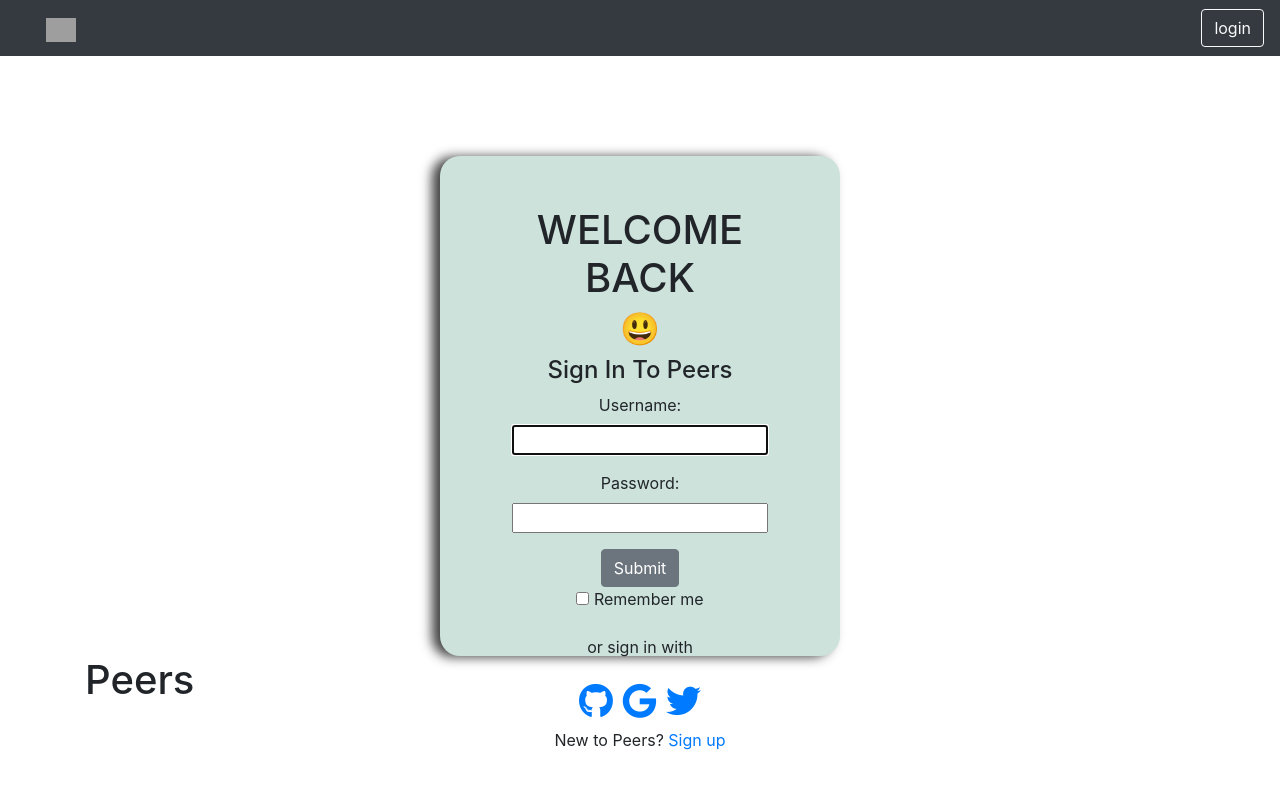
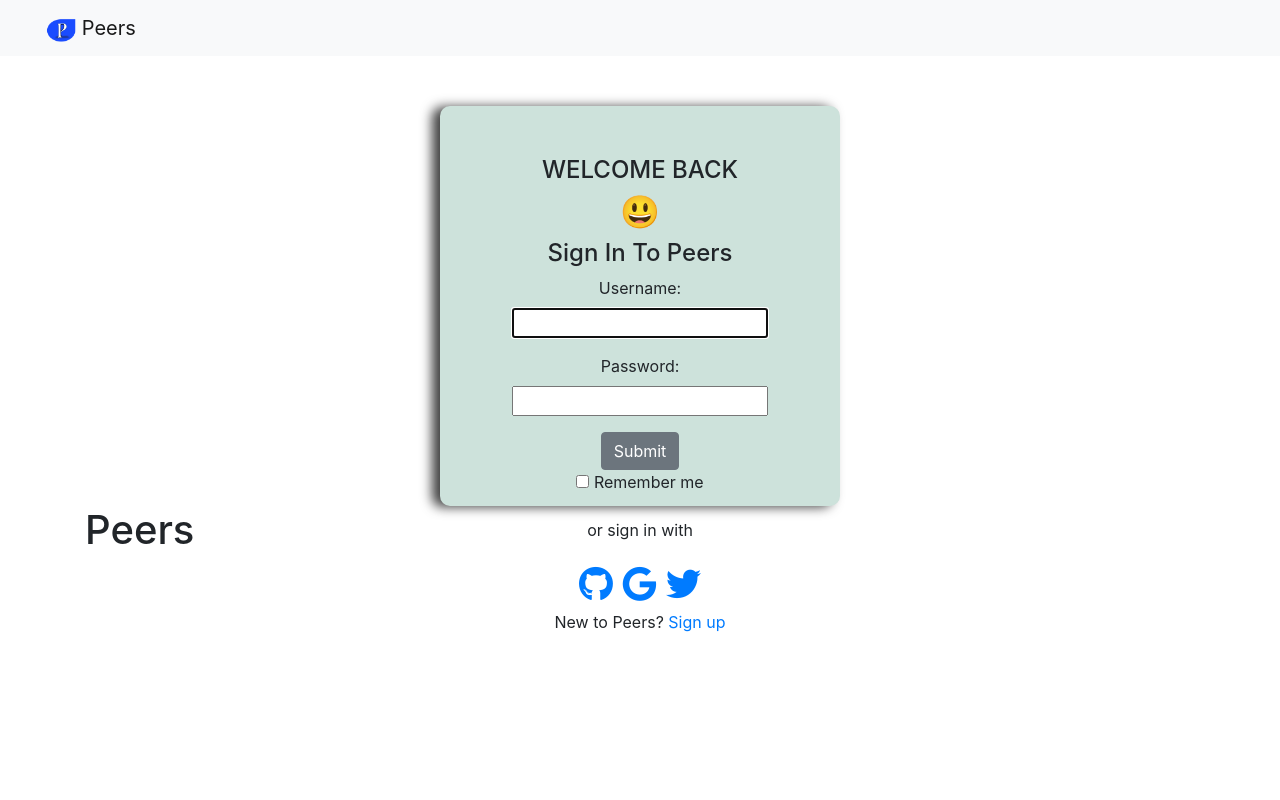
Before and after one commit to Ayobami6/peers_collab, a Django app: page /home/login in a window 1280 px wide. Run offline with Django 4.2, Linux system fonts and the light colour scheme; some libraries are stand-ins or nearby versions; grey boxes are pictures that could not be loaded.

Commit message:
Update Readme and added some changes

```diff
--- a/home/templates/home/login.html
+++ b/home/templates/home/login.html
@@ -1,6 +1,6 @@
 {% extends 'template.html' %} {% load socialaccount %} {% block content %}
 <div class="box-shadow" id="sign-box">
-    <h1>WELCOME BACK</h1>
+    <h4>WELCOME BACK</h4>
     <h2 style="size: 50px">😃</h2>
 
     <h4>Sign In To Peers</h4>
@@ -15,25 +15,13 @@
         </label>
     </div>
     <p>or sign in with</p>
-    <a
-        style="font-size: 35px"
-        href="{% provider_login_url 'github' %}"
-        class="fa-icon"
-    >
+    <a style="font-size: 35px" href="{% provider_login_url 'github' %}" class="fa-icon">
         <i class="fa-brands fa-github"></i>
     </a>
-    <a
-        style="font-size: 35px"
-        href="{% provider_login_url 'google' %}"
-        class="fa-icon"
-    >
+    <a style="font-size: 35px" href="{% provider_login_url 'google' %}" class="fa-icon">
         <i class="fa-brands fa-google"></i>
     </a>
-    <a
-        style="font-size: 35px"
-        href="{% provider_login_url 'twitter' %}"
-        class="fa-icon"
-    >
+    <a style="font-size: 35px" href="{% provider_login_url 'twitter' %}" class="fa-icon">
         <i class="fa-brands fa-twitter"></i>
     </a>
 
--- a/static/css/style.css
+++ b/static/css/style.css
@@ -2,9 +2,9 @@
 #sign-box {
     width: 400px;
     background-color: rgb(205, 226, 219);
-    height: 500px;
-    border-radius: 20px;
-    margin-top: 100px;
+    height: 400px;
+    border-radius: 10px;
+    margin-top: 50px;
     display: block;
     text-align: center;
     padding: 50px;
--- a/static/templates/template.html
+++ b/static/templates/template.html
@@ -9,6 +9,7 @@
     <title>Peers</title>
     <!-- Css style -->
     <link rel="stylesheet" href="{% static 'css/style.css' %}" />
+    <link rel="icon" width="30" height="20" href="{% static 'assets/new-peers.ico' %}" type="image/x-icon">
     <!-- Font awesome -->
     <script src="https://kit.fontawesome.com/df6169861f.js" crossorigin="anonymous"></script>
     <!-- <link rel="stylesheet" href="https://kit.fontawesome.com/df6169861f.css" crossorigin="anonymous"> -->
@@ -17,10 +18,11 @@
 </head>
 
 <body>
-    <nav class="navbar navbar-light bg-dark">
+    <nav class="navbar navbar-light bg-light">
         <div class="container">
             <a class="navbar-brand" href="#">
-                <img src="/docs/5.0/assets/brand/bootstrap-logo.svg" alt="" width="30" height="24" />
+                <img src="{% static 'assets/new-peers.png' %}" alt="" width="30" height="24" />
+                Peers
             </a>
         </div>
         <div class="ml-auto">
```
Also changed, not shown: README.md, new-peers.png (added), peers.png (added), static/assets/new-peers.ico (added), static/assets/new-peers.png (added), static/assets/peers.ico (added), static/assets/peers.png (added), static/assets/peers1.png (added), 1 other file.
